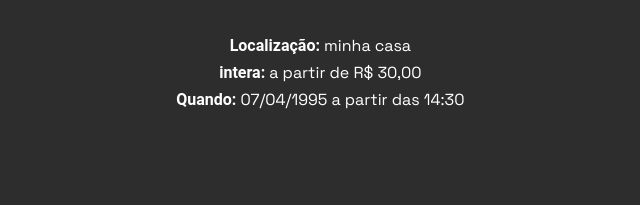
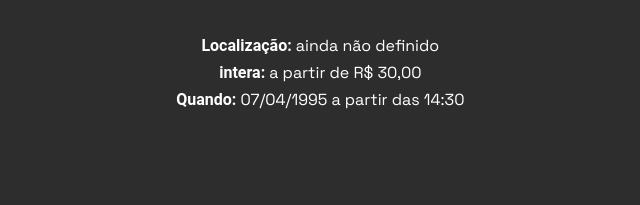
Before and after one commit to LeoTatarin/crie_lading-page, a website built with Parcel: page src/index.html in a window 1280 px wide. Shown: the part 259-464 px from the top of the page, 171-811 px from the left. Built offline with nearby package versions, Linux system fonts and the light colour scheme; a web font is replaced by a local one.

Commit message:
corrigido local do evento

```diff
--- a/src/index.html
+++ b/src/index.html
@@ -31,7 +31,7 @@
                 <ul class="infos-bar__infos">
                     <li class="infos-bar__infos__item">
                         <b>Localização:</b>
-                        minha casa
+                        ainda não definido
                     </li>
                     <li class="infos-bar__infos__item">
                         <b>intera:</b>
```
